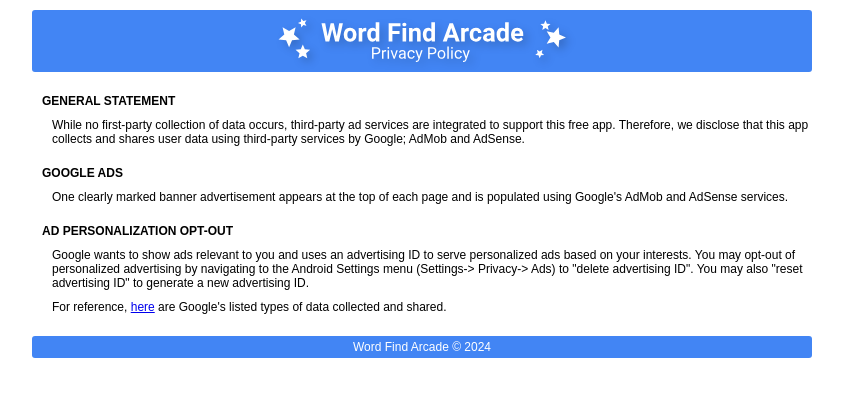
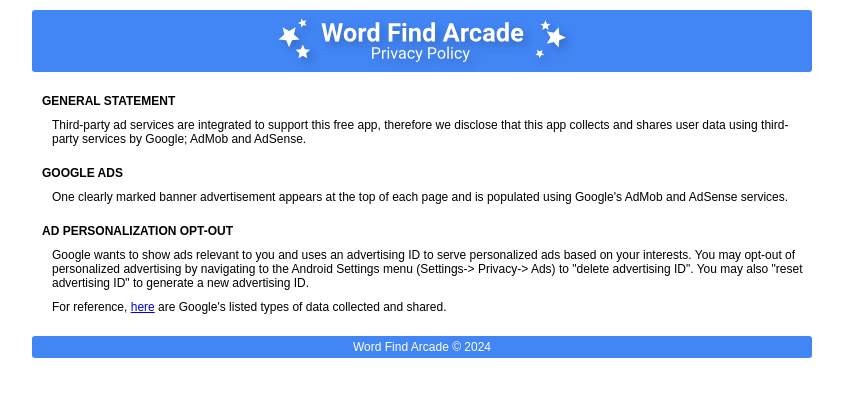
Before and after one commit to FingerGames/fingergames.github.io, a plain HTML site: page wordfindarcadeprivacypolicy.html in a window 1280 px wide. Shown: the whole page, without its empty margins (218-1061 px from the left). Drawn offline with Linux system fonts and the light colour scheme.

Commit message:
Update wordfindarcadeprivacypolicy.html
Update text

```diff
--- a/wordfindarcadeprivacypolicy.html
+++ b/wordfindarcadeprivacypolicy.html
@@ -35,7 +35,7 @@
 
             // SECTION ONE
             var headerText = "GENERAL STATEMENT";
-            var bodyText = "While no first-party collection of data occurs, third-party ad services are integrated to support this free app. Therefore, we disclose that this app collects and shares user data using third-party services by Google; AdMob and AdSense.";
+            var bodyText = "Third-party ad services are integrated to support this free app, therefore we disclose that this app collects and shares user data using third-party services by Google; AdMob and AdSense.";
             _Body.appendChild(_GetSection(_GetHeaderElement(headerText), _GetTextElement(bodyText)));
 
             // SECTION TWO
```
